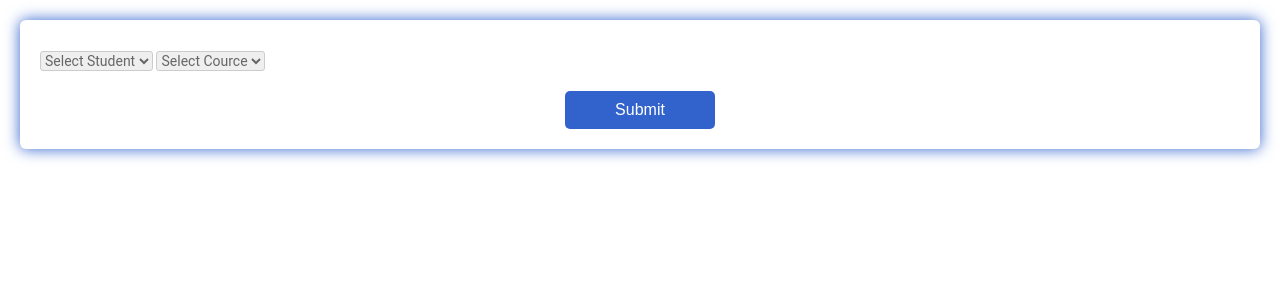
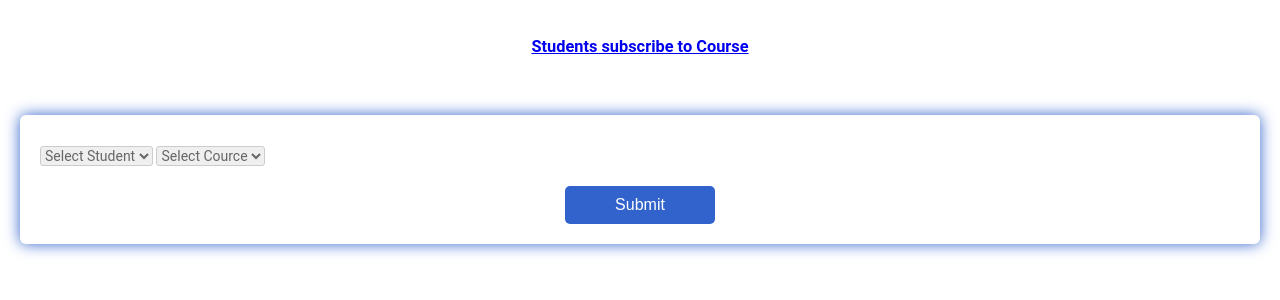
Before and after one commit to aabillur/sage_inacct, a PHP site: page /views/courceSubscribeView.php in a window 1280 px wide. Shown: the top 300 px of the page. Run offline with PHP 8.4, Linux system fonts and the light colour scheme; data that the repository does not hold is empty; a stand-in replaces the project's code that opens the database connection.

Commit message:
Sage Project

```diff
--- a/views/courceSubscribeView.php
+++ b/views/courceSubscribeView.php
@@ -156,6 +156,9 @@
   </head>
   <body>
     <div class="testbox">
+      <h3><a href="../index.php">Students subscribe to Course</a></h3>
+    </div>
+    <div class="testbox">
       <form action="../controllers/studentReg.php" method="POST">
         <div class="banner">
           <h1></h1>
--- a/views/courceView.php
+++ b/views/courceView.php
@@ -172,6 +172,10 @@
   </head>
   <body>
     <div class="testbox">
+
+      <h3><a href="../index.php">Course Registration</a></h3>
+    </div>
+    <div class="testbox">
       <form action="../controllers/studentReg.php" method="POST">
         <div class="banner">
           <h1></h1>
--- a/views/regdetails.php
+++ b/views/regdetails.php
@@ -172,7 +172,10 @@ error_reporting(E_ALL);
     </style>
   </head>
   <body>
+     <div class="testbox">
 
+      <h3><a href="../index.php">Report</a></h3>
+    </div>
     <div class="testbox">
       <form method="GET" action="index.php">
         <table border="1">
--- a/views/studentView.php
+++ b/views/studentView.php
@@ -173,6 +173,10 @@ error_reporting(E_ALL);
     </style>
   </head>
   <body>
+     <div class="testbox">
+
+      <h3><a href="../index.php">Student Registration</a></h3>
+    </div>
     <div class="testbox">
       <form action="../controllers/studentReg.php" method="POST">
         <div class="banner">
```
